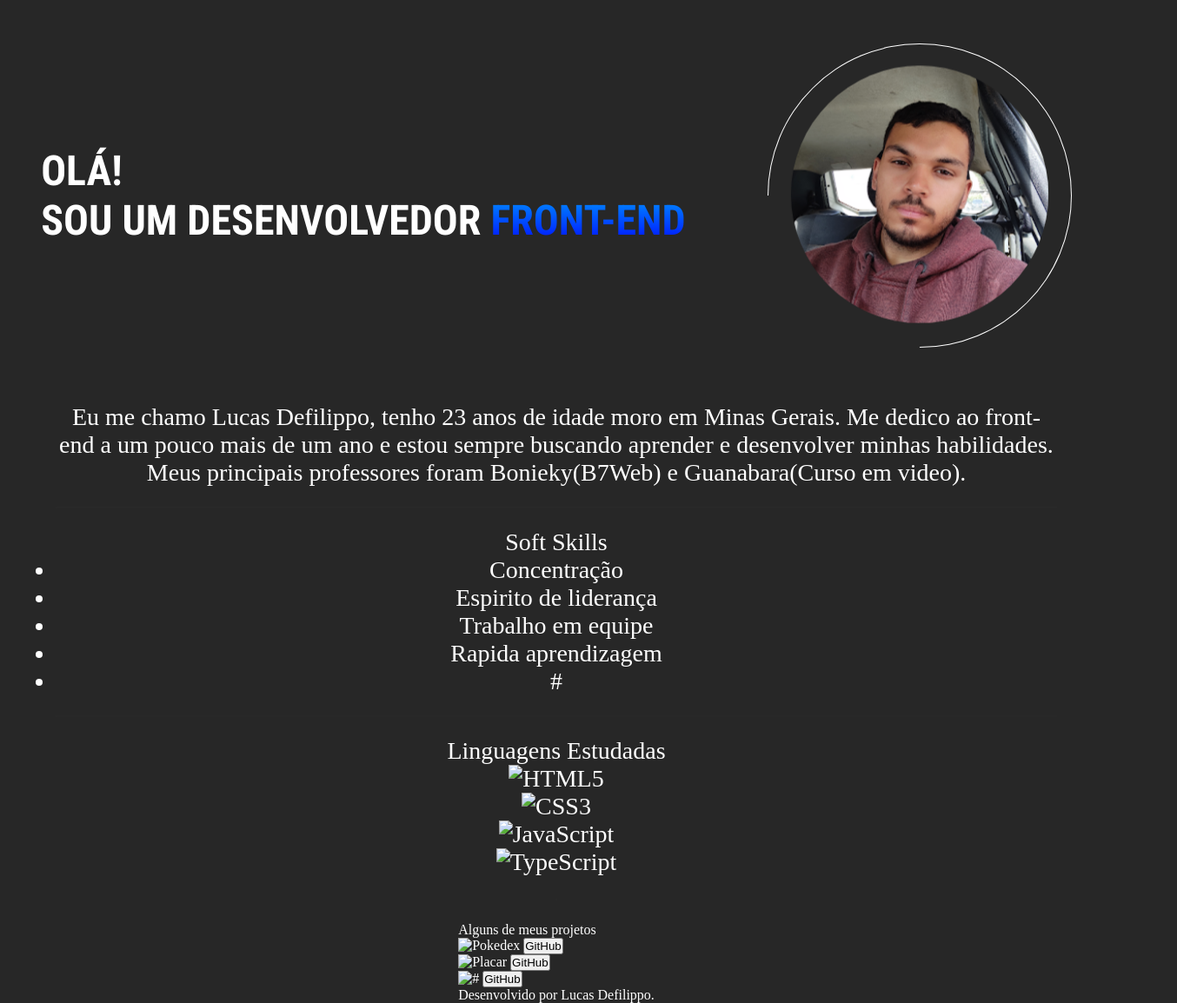
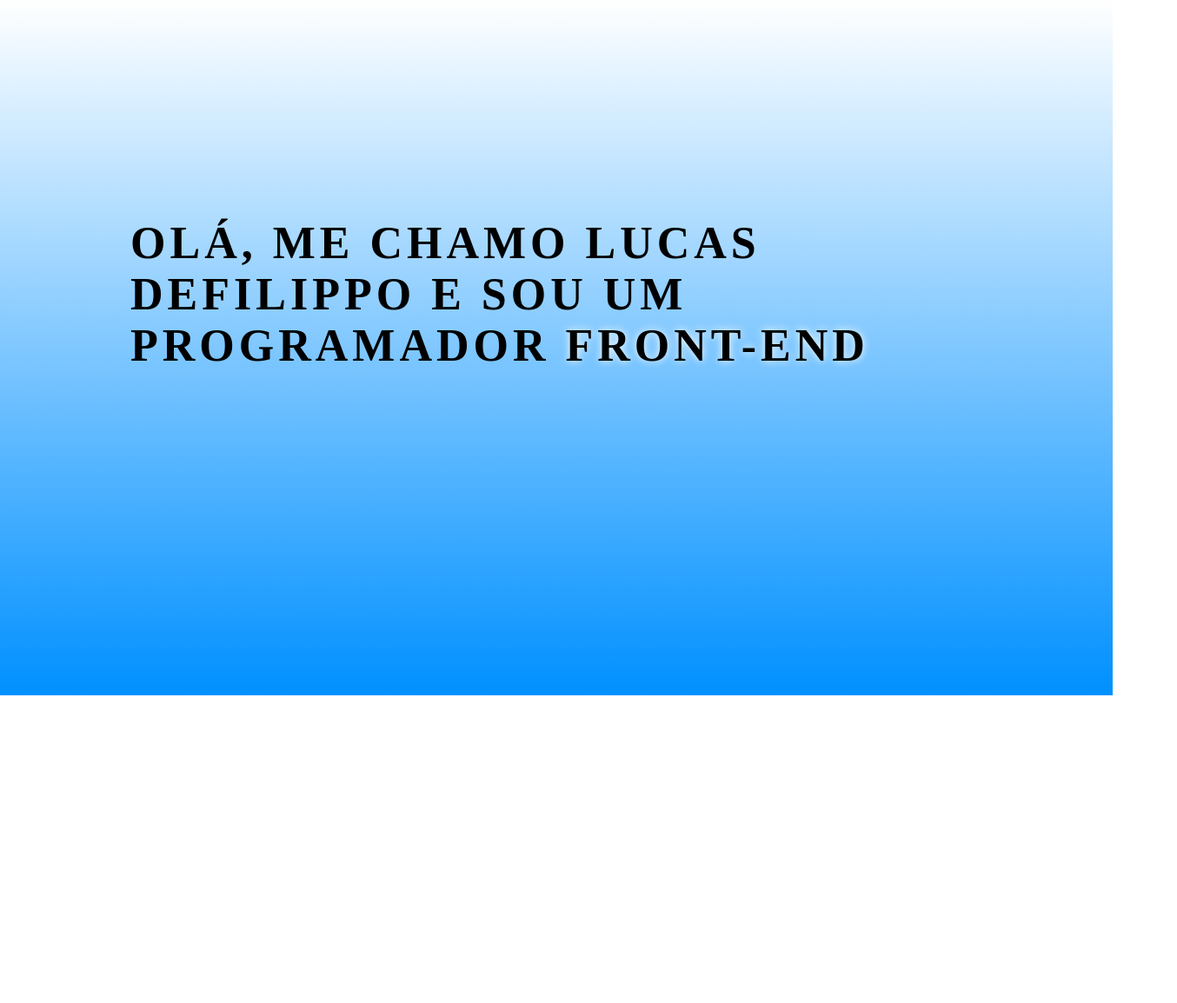
Before and after one commit to RolfNog/RolfNog, a plain HTML site: page index.html in a window 1280 px wide. Shown: the whole page at 87% size, 1354 px wide, since content can reach past the window. After the commit the page ends 800 px from the top, so only its background shows below. Drawn offline with Linux system fonts and the light colour scheme; a web font is replaced by a local one.

Commit message:
Reiniciando
Não gostei de como estava ficando, vou reiniciar do zero e fazer um projeto no figma para melhorar.

```diff
--- a/assets/css/animation.css
+++ /dev/null
@@ -1,27 +0,0 @@
-@keyframes circulo {
-    0% {
-        transform: rotate(0deg);
-    }
-    100% {
-        transform: rotate(360deg);
-    }
-}
-@keyframes inverter {
-    0% {
-        transform: rotate(0deg);
-    }
-    100% {
-        transform: rotate(-360deg);
-    }
-}
-@keyframes pulse {
-    0% {
-        transform: scale(1) rotate(135deg);
-    }
-    50% {
-        transform: scale(1.05) rotate(135deg);
-    }
-    100% {
-        transform: scale(1) rotate(135deg);
-    }
-}
--- a/assets/css/style.css
+++ b/assets/css/style.css
@@ -1,74 +1,32 @@
-@import url(animation.css);
-*,
-*::after,
-*::before {
-    box-sizing: border-box;
+* {
+    box-sizing: none;
+    padding: 0px;
     margin: 0px;
-    padding: 0px;
 }
+
 body {
-    background-color: #272727;
-    overflow-x: hidden;
-    display: flex;
-    flex-direction: column;
-    align-items: center;
-    width: 100vw;
-    color: #fff;
-}
-.apresentação {
-    display: flex;
-    justify-content: space-around;
-    align-items: center;
-    width: 100vw;
-    margin-top: 50px;
-}
-.texto {
-    font-family: "Roboto Condensed", sans-serif;
-    font-optical-sizing: auto;
-    font-weight: 600;
-    font-style: normal;
-    font-size: 32px;
-    color: #fff;
-}
-h1 span {
+    min-height: 100vh;
+    height: 100%;
+    background: rgb(255, 255, 255);
     background: linear-gradient(
         180deg,
-        rgba(0, 144, 255, 1) 0%,
-        rgba(0, 11, 255, 1) 100%
+        rgba(255, 255, 255, 1) 0%,
+        rgba(0, 144, 255, 1) 100%
     );
-    color: transparent;
-    background-clip: text;
 }
-.portrait {
+.apresentation {
     position: relative;
-    border: 1px solid #fff;
-    min-width: 350px;
-    min-height: 350px;
-    border-radius: 50%;
-    border-top: 1px solid transparent;
-    transform: rotate(-135deg);
-    /*animation: circulo 45s ease-in-out infinite;*/
 }
+.apresentation h1 {
+    position: absolute;
+    font-size: 52px;
+    max-width: 1000px;
+    width: 100%;
+    letter-spacing: 5px;
 
-.portrait img {
-    position: absolute;
-    top: 9%;
-    left: 9%;
-    border-radius: 50%;
-    transform: rotate(135deg);
-    animation: pulse 30s infinite;
-    /*animation: inverter 45s ease-in-out infinite;*/
+    top: 250px;
+    left: 150px;
 }
-.descrição {
-    text-align: center;
-    margin-top: 5%;
-    font-size: 28px;
-    max-width: 90vw;
+.apresentation h1 span {
+    text-shadow: 0 0 10px #fff;
 }
-.div {
-    align-content: flex-end;
-    margin-top: 2%;
-    margin-bottom: 2%;
-    border: 1px outset #fff;
-    opacity: 1%;
-}
--- a/index.html
+++ b/index.html
@@ -4,86 +4,14 @@
 <head>
     <meta charset="UTF-8">
     <meta name="viewport" content="width=device-width, initial-scale=1.0">
-    <title>Lucas Defilippo</title>
-    <link rel="preconnect" href="https://fonts.googleapis.com">
-    <link rel="preconnect" href="https://fonts.gstatic.com" crossorigin>
-    <link
-        href="https://fonts.googleapis.com/css2?family=Madimi+One&family=Roboto+Condensed:ital,wght@0,100..900;1,100..900&display=swap"
-        rel="stylesheet">
-    <link rel="stylesheet" href="assets/css/style.css">
-    <link rel="icon" href="#" sizes="16x16">
+    <title>Portifólio</title>
+    <link rel="stylesheet" href="./assets/css/style.css">
 </head>
 
 <body>
-    <!-- Pagina apresentação -->
-    <section class="apresentação">
-        <div class="texto">
-            <h1>OLÁ!</h1>
-            <h1>SOU UM DESENVOLVEDOR <span>FRONT-END</span></h1>
-        </div>
-
-        <div class="portrait">
-            <img src="assets/img/Lucas Defilippo.png" alt="Foto minha">
-        </div>
+    <section class="apresentation">
+        <h1>OLÁ, ME CHAMO LUCAS DEFILIPPO E SOU UM PROGRAMADOR <span>FRONT-END</span></h1>
     </section>
-    <!-- Corpo -->
-    <section class="descrição">
-        <p>Eu me chamo Lucas Defilippo, tenho 23 anos de idade moro em Minas Gerais. Me dedico ao front-end a um pouco
-            mais de um ano e estou sempre buscando aprender e desenvolver minhas habilidades. Meus principais
-            professores foram
-            Bonieky(B7Web) e Guanabara(Curso em video).
-        </p>
-        <div class="div"></div>
-
-        <p>Soft Skills</p>
-        <ul>
-            <li>Concentração</li>
-            <li>Espirito de liderança</li>
-            <li>Trabalho em equipe</li>
-            <li>Rapida aprendizagem</li>
-            <li>#</li>
-        </ul>
-        <div class="div"></div>
-        <p>Linguagens Estudadas</p>
-        <div class="linguages">
-            <div class="quadrado">
-                <img src="#" alt="HTML5">
-            </div>
-            <div class="quadrado">
-                <img src="#" alt="CSS3">
-            </div>
-            <div class="quadrado">
-                <img src="#" alt="JavaScript">
-            </div>
-            <div class="quadrado">
-                <img src="#" alt="TypeScript">
-            </div>
-        </div>
-    </section>
-
-    <div class="div"></div>
-    <section class="projetos">
-        <p>Alguns de meus projetos</p>
-        <div class="proj">
-            <img src="#" alt="Pokedex">
-            <span class="desc"></span>
-            <button>GitHub</button>
-        </div>
-        <div class="proj">
-            <img src="#" alt="Placar">
-            <span class="desc"></span>
-            <button>GitHub</button>
-        </div>
-        <div class="proj">
-            <img src="#" alt="#">
-            <span class="desc"></span>
-            <button>GitHub</button>
-        </div>
-
-        <!-- Roda pé-->
-        <footer>
-            Desenvolvido por Lucas Defilippo.
-        </footer>
 </body>
 
 </html>
```
